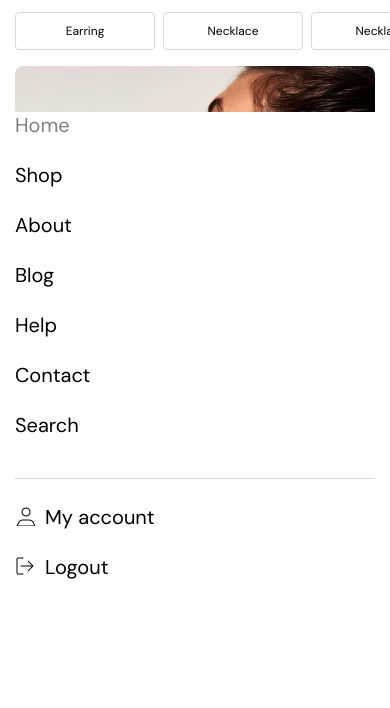
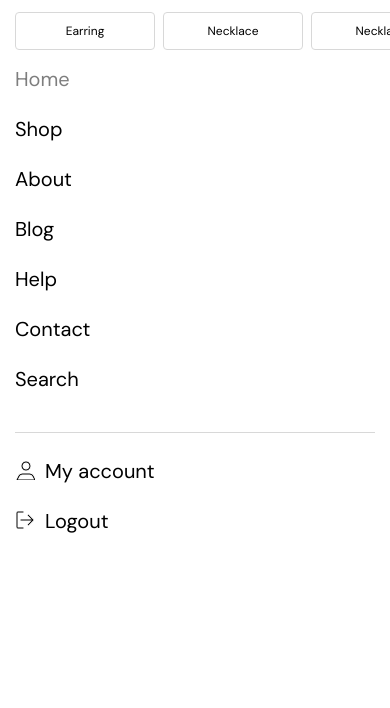
Before and after one commit to shar1kova/shoppe, a plain HTML site: page index.html in a window 390 px wide. Both pictures are taken after a click on the button 365 px from the left and 26 px from the top of the page. Shown: the part 86-794 px from the top of the page. Drawn offline with nearby package versions, Linux system fonts and the light colour scheme.

Commit message:
Update main.css

```diff
--- a/css/main.css
+++ b/css/main.css
@@ -585,7 +585,7 @@ body {
 }
 
 .mobile-nav--open {
-  top: 198px;
+  top: 152px;
   overflow-y: scroll;
 }
 
```
